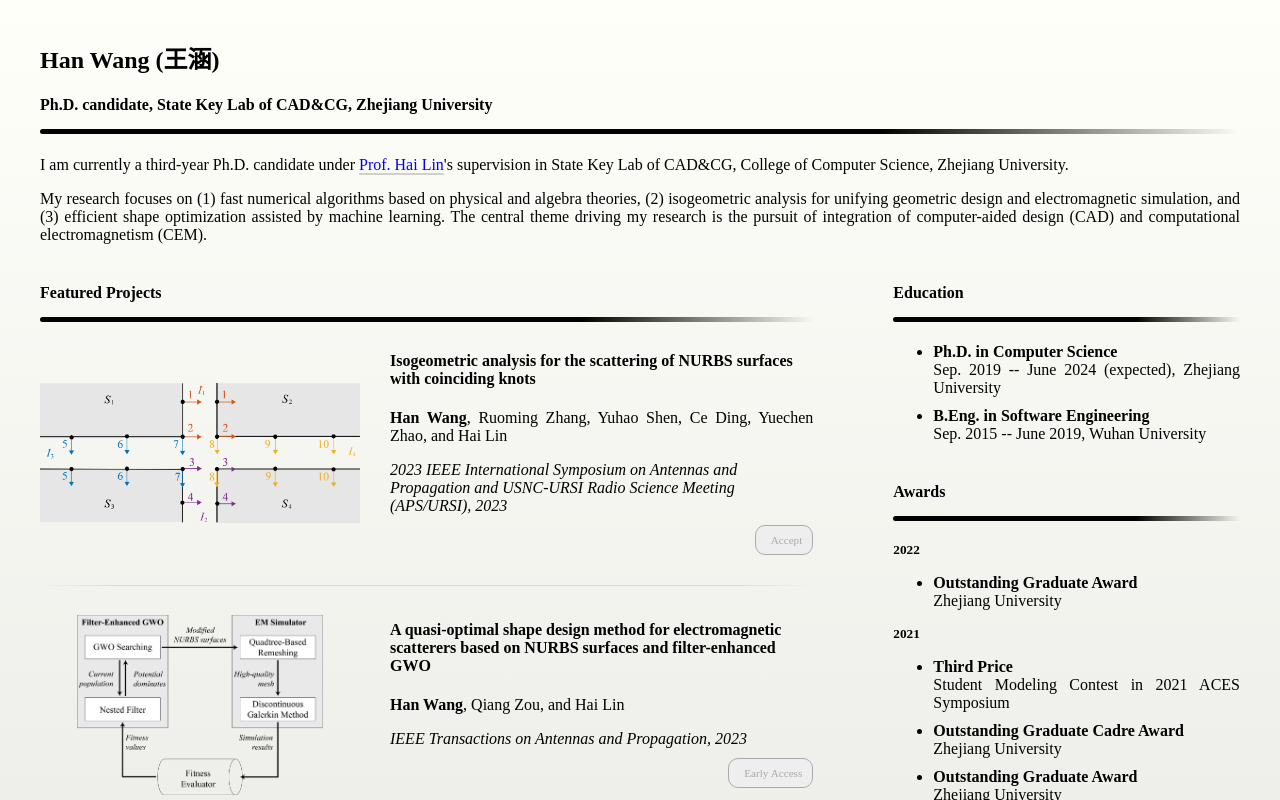
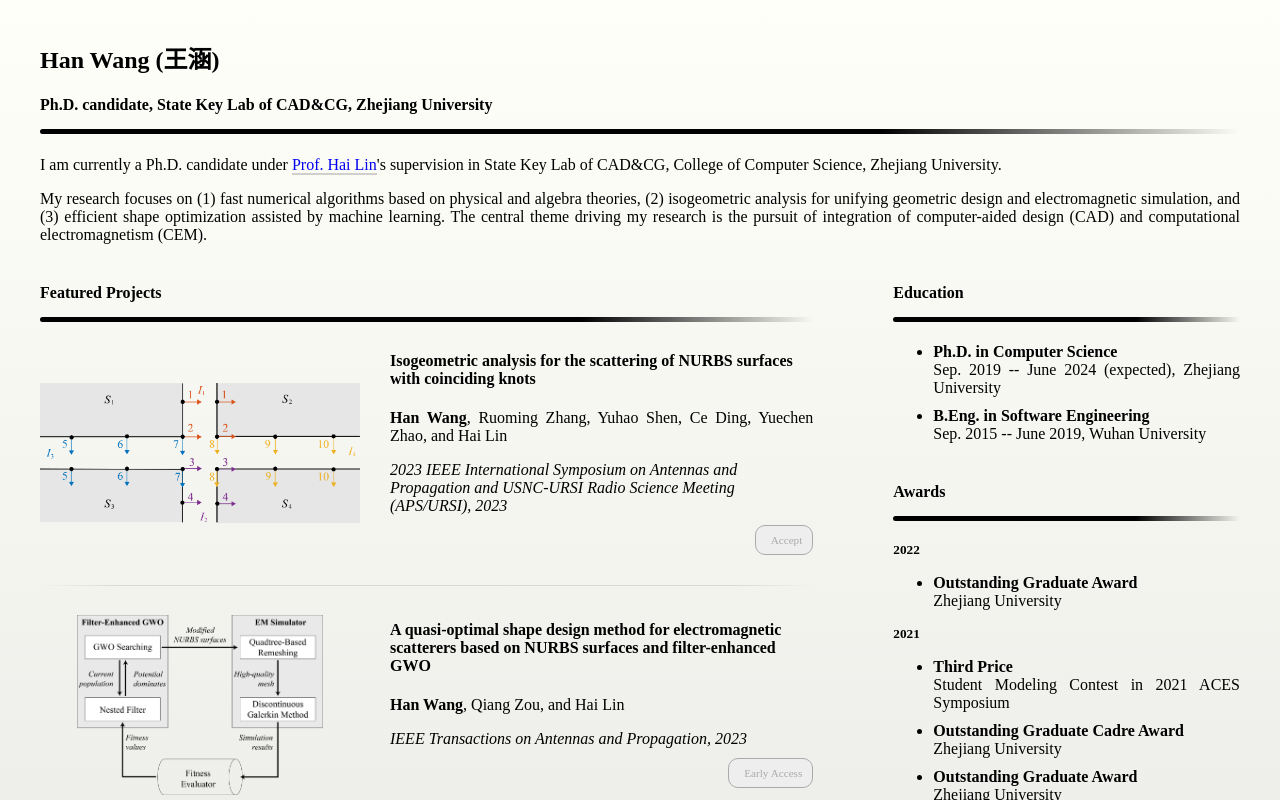
Before and after one commit to wanghanhan/wanghanhan.github.io, a plain HTML site: page home.html in a window 1280 px wide. Drawn offline with Linux system fonts and the light colour scheme.

Commit message:
Update home.html

```diff
--- a/home.html
+++ b/home.html
@@ -17,7 +17,7 @@
         <h2>Han Wang (王涵)</h2>
         <h4>Ph.D. candidate, State Key Lab of CAD&CG, Zhejiang University</h4>
         <p>
-            I am currently a third-year Ph.D. candidate under
+            I am currently a Ph.D. candidate under
             <a href="https://person.zju.edu.cn/0090040" target="_blank">Prof. Hai Lin</a>'s supervision in
             State Key Lab of CAD&CG,
             College of Computer Science,
```
